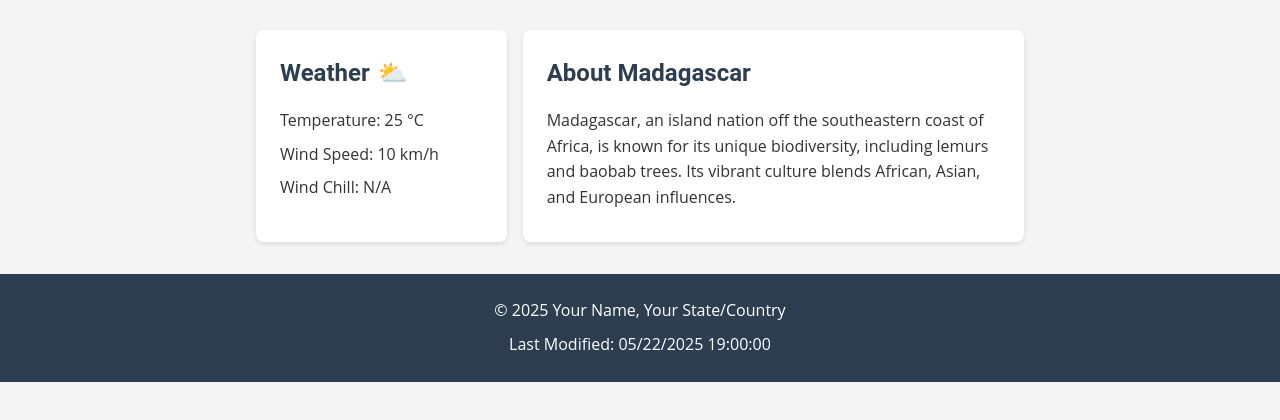
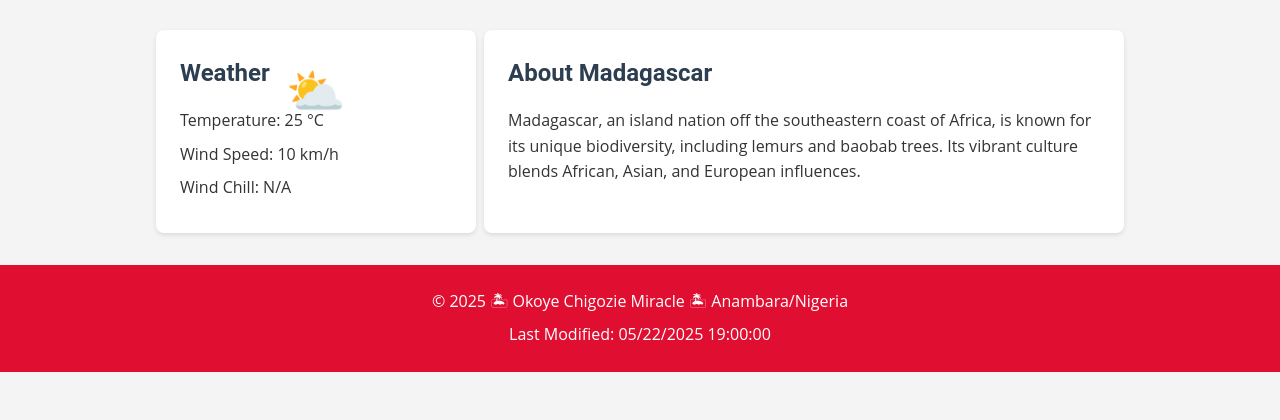
Before and after one commit to okochigo/wdd131, a plain HTML site: page Week03/place.html in a window 1280 px wide. Shown: the part 28-448 px from the top of the page. Drawn offline with Linux system fonts and the light colour scheme.

Commit message:
initial commit

```diff
--- a/Week03/place.html
+++ b/Week03/place.html
@@ -4,10 +4,10 @@
 <head>
     <meta charset="UTF-8">
     <meta name="viewport" content="width=device-width, initial-scale=1.0">
-    <title>WDD 131 – Madagascar - Your Name</title>
+    <title>WDD 131 – Madagascar - Okoye Chigozie Miracle</title>
     <meta name="description"
-        content="WDD 131 – Madagascar, Your Name, explore the culture, wildlife, and beauty of Madagascar">
-    <meta name="author" content="Your Name">
+        content="WDD 131 – Madagascar, Okoye Chigozie Miracle, explore the culture, wildlife, and beauty of Madagascar">
+    <meta name="author" content="Okoye Chigozie Miracle">
     <link rel="stylesheet" href="styles/place.css">
     <script src="scripts/place.js" defer></script>
 </head>
@@ -17,7 +17,7 @@
         <div class="hero">
             <picture>
                 <source media="(min-width: 768px)" srcset="images/hero-desktop.webp">
-                <img src="images/hero-mobile.webp" alt="Madagascar landscape with baobab trees">
+                <img src="./images/6wxiqcaifn_Madagascar_Baobab2_WWspring2024.jpg" alt="Madagascar landscape with baobab trees">
             </picture>
             <h1>Madagascar</h1>
         </div>
@@ -25,7 +25,7 @@
     <main>
         <section class="weather">
             <h2>Weather <span class="weather-icon">⛅</span></h2>
-            <img src="images/weather-icon.svg" alt="Sunny weather icon" class="weather-icon-mobile">
+            <img src="./images/6347565.png" alt="Sunny weather icon" class="weather-icon-mobile">
             <p>Temperature: <span id="temperature">25</span> °C</p>
             <p>Wind Speed: <span id="windspeed">10</span> km/h</p>
             <p>Wind Chill: <span id="windchill">N/A</span></p>
@@ -38,7 +38,7 @@
         </section>
     </main>
     <footer>
-        <p>© <span id="currentyear"></span> Your Name, Your State/Country</p>
+        <p>© <span id="currentyear"></span> 🏝 Okoye Chigozie Miracle 🏝 Anambara/Nigeria</p>
         <p id="lastModified"></p>
     </footer>
 </body>
--- a/Week03/styles/place.css
+++ b/Week03/styles/place.css
@@ -1,20 +1,20 @@
-/* CSS Variables */
+
 :root {
     --primary-color: #2c3e50;
-    /* Dark blue */
+
     --secondary-color: #e74c3c;
-    /* Red (Madagascar flag) */
+
     --accent-color: #27ae60;
-    /* Green (Madagascar flag) */
+
     --background-color: #f4f4f4;
     --text-color: #333;
     --card-background: #fff;
 }
 
-/* Import Google Fonts */
+
 @import url('https://fonts.googleapis.com/css2?family=Roboto:wght@400;700&family=Open+Sans:wght@400&display=swap');
 
-/* Reset default styles */
+
 * {
     margin: 0;
     padding: 0;
@@ -28,7 +28,7 @@ body {
     background-color: var(--background-color);
 }
 
-/* Header and Hero */
+
 header {
     position: relative;
 }
@@ -57,14 +57,14 @@ header {
     border-radius: 5px;
 }
 
-/* Main */
+
 main {
-    max-width: 800px;
+    max-width: 1000px;
     margin: 2rem auto;
     padding: 0 1rem;
     display: grid;
     grid-template-columns: 1fr;
-    gap: 1rem;
+    gap: 0.5rem;
 }
 
 .weather,
@@ -92,7 +92,7 @@ main {
 
 .weather-icon {
     display: none;
-    /* Hidden in mobile, shown in wide view via pseudo-element */
+
 }
 
 .weather p,
@@ -102,9 +102,9 @@ main {
     margin: 0.5rem 0;
 }
 
-/* Footer */
+
 footer {
-    background-color: var(--primary-color);
+    background-color: rgb(224, 15, 49);
     color: #fff;
     text-align: center;
     padding: 1rem;
@@ -115,7 +115,7 @@ footer p {
     margin: 0.5rem 0;
 }
 
-/* Wider View */
+
 @media (min-width: 768px) {
     main {
         grid-template-columns: 1fr 2fr;
@@ -132,12 +132,12 @@ footer p {
     .weather h2::after {
         content: '⛅';
         position: absolute;
-        font-size: 1.5rem;
-        margin-left: 0.5rem;
+        font-size: 3rem;
+        margin-left: 1rem;
     }
 
     .weather-icon-mobile {
         display: none;
-        /* Hide SVG in wide view */
+
     }
 }
```
Also changed, not shown: Week03/images/6347565.png (added), Week03/images/6wxiqcaifn_Madagascar_Baobab2_WWspring2024.jpg (added).
